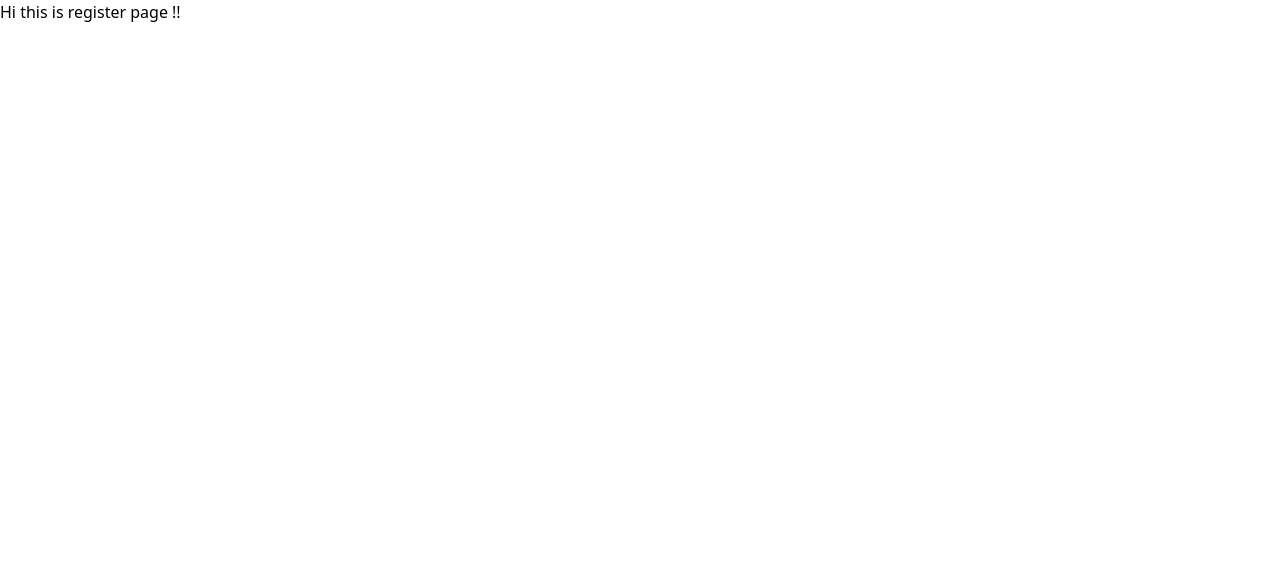
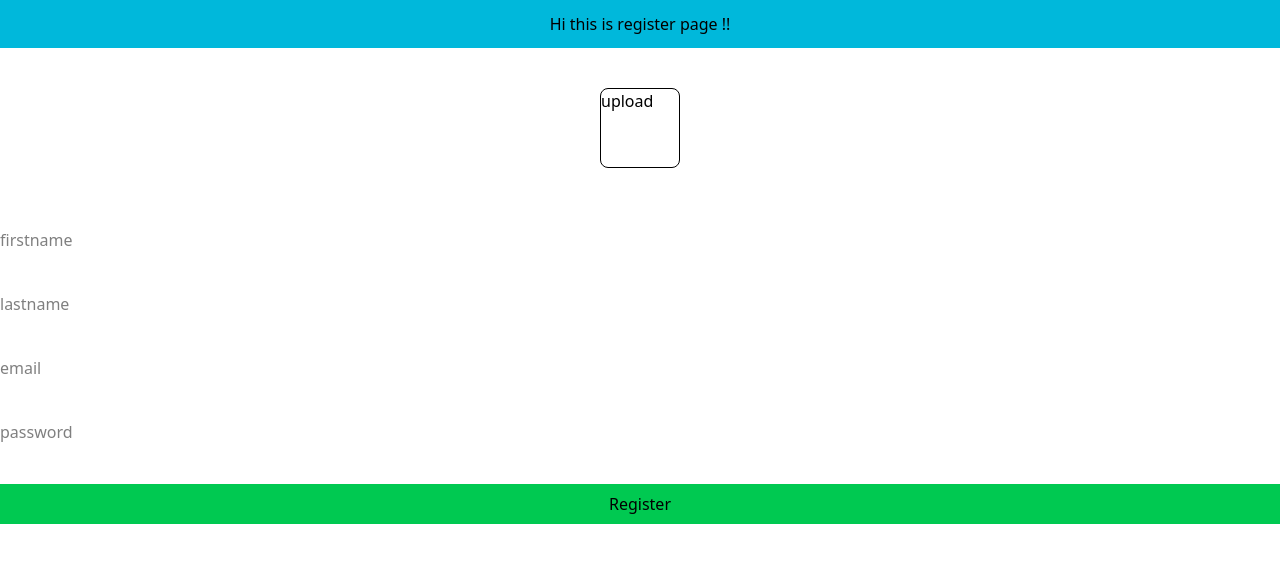
Before and after one commit to thambe96/RAD-Frontend, a React (Vite) app: page /register in a window 1280 px wide. Shown: the top 562 px of the page. Built offline with nearby package versions, Linux system fonts and the light colour scheme.

Commit message:
Implement User registration

```diff
--- a/src/pages/Register.tsx
+++ b/src/pages/Register.tsx
@@ -1,7 +1,71 @@
+import { useState, type ChangeEvent, type FormEvent, useRef } from "react"
+import { register } from "../services/auth"
 
 
 export default function Register() {
+
+    const [firstname, setFirstName] = useState("")
+    const [lastname, setLastName] = useState("")
+    const [email, setEmail] = useState("")
+    const [password, setPassword] = useState("")
+    const [userimage, setUserImage] = useState<File | null>(null)
+    const [preview, setPreview] = useState("")
+    const fileInputRef = useRef<HTMLInputElement | null>(null)
+
+    const handleUserImage = (e: ChangeEvent<HTMLInputElement>) => {
+        e.preventDefault()
+        const image = e.target.files?.[0]
+        if (image) {
+            setUserImage(image)
+            setPreview(URL.createObjectURL(image))
+        }
+    }
+
+    const handleResistration = async (e: FormEvent) => {
+        e.preventDefault()
+
+        const userData = {
+            firstname,
+            lastname,
+            email,
+            password,
+            userimage
+
+        }
+
+        const res = await register(userData)
+        alert(res?.data.message)
+        alert(res?.data.data)
+
+    }
+
   return (
-    <div>Hi this is register page !!</div>
+    <div>
+
+        <h2 className="mb-10 text-center p-3 bg-cyan-500">Hi this is register page !!</h2>
+        <form onSubmit={handleResistration} className="flex flex-col gap-10">
+
+            <div className="flex justify-center">
+                {
+                    preview ? <img src = {preview} alt=""  className="w-20 h-20 object-cover rounded-lg border mb-5"
+                    onClick={() => fileInputRef.current?.click()}/> :
+
+                    <div className="w-20 h-20 object-cover rounded-lg border mb-5 " onClick={() => fileInputRef.current?.click()}>
+                        upload
+                    </div>
+                }
+                <input type="file" accept="image/*" ref = {fileInputRef} className="hidden" onChange={handleUserImage}/>
+            </div>
+
+            <input type="text" placeholder="firstname" value={firstname} onChange={(e) => {setFirstName(e.target.value)}}/>
+            <input type="text" placeholder="lastname"  value={lastname} onChange={(e) => {setLastName(e.target.value)}}/>
+            <input type="email" placeholder="email" value={email} onChange={(e) => {setEmail(e.target.value)}}/>
+            <input type="password" placeholder="password" value={password} onChange={(e) => {setPassword(e.target.value)}}/>
+
+            <button type="submit" className="bg-green-500 p-2">Register</button>
+        </form>
+
+
+    </div>
   )
 }
--- a/src/services/auth.ts
+++ b/src/services/auth.ts
@@ -5,6 +5,15 @@ import api from '../services/api'
 interface LoginDetails {
     email: string,
     password: string
+}
+
+interface UserData {
+    firstname: string,
+    lastname: string,
+    email: string,
+    password: string,
+    userimage: File | null
+
 }
 
 
@@ -32,3 +41,38 @@ export const login = async ({email, password}: LoginDetails) => {
     }
 
 }
+
+
+export const register = async (userData : UserData) => {
+    const {firstname, lastname, email, password, userimage} = userData
+
+    alert('Button clicked')
+
+
+    try {
+
+        const res = await api.post(
+            'auth/register',
+            {
+                firstname,
+                lastname,
+                email,
+                password,
+                userimage
+            },
+            {
+                headers: {
+                 'Content-Type': 'multipart/form-data'
+                }
+            }
+
+        )
+
+        return res
+
+    } catch (err) {
+        console.log(err)
+    }
+
+
+}
```
